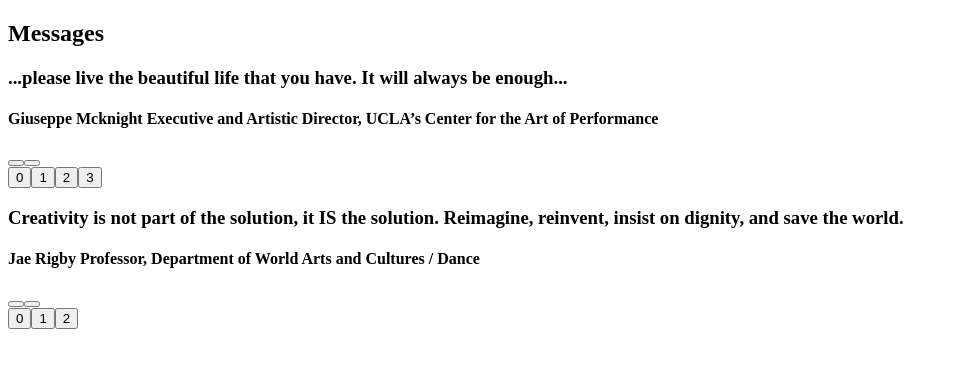
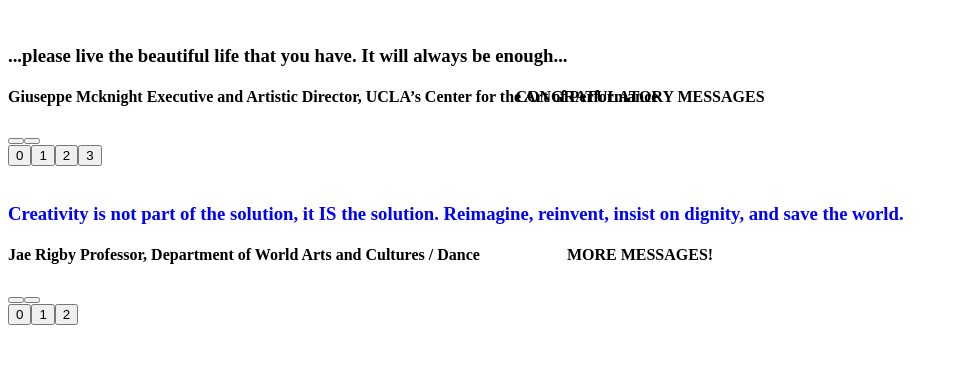
Before and after one commit to mikeymasonic/UA5-challenge, a React app: page / in a window 1280 px wide. Shown: the top 368 px of the page, without its empty margins (0-958 px from the left). Built offline with nearby package versions, Linux system fonts and the light colour scheme.

Commit message:
created conditionary styling for messages

```diff
--- /dev/null
+++ b/src/components/Messages/Messages.css
@@ -0,0 +1,31 @@
+.Slider {
+  --slider-height-percentage: 40%;
+  --slider-transition-duration: 700ms;
+  --organic-arrow-thickness: 4px;
+  --organic-arrow-border-radius: 0px;
+  --organic-arrow-height: 40px;
+  --organic-arrow-color: #26456f;
+  --control-button-width: 10%;
+  --control-button-height: 25%;
+  --control-button-background: transparent;
+  --control-bullet-color: grey;
+  --control-bullet-active-color: black;
+  --loader-bar-color: #851515;
+  --loader-bar-height: 6px;
+  --content-background-color: white;
+}
+
+.Title {
+  font-size: 1rem;
+  position: relative;
+  top: 5rem;
+  z-index: 100;
+  display: flex;
+  justify-content: center;
+  margin: auto;
+  text-transform: uppercase;
+}
+
+.BottomMessage {
+  color: blue;
+}
--- a/src/components/Messages/Messages.jsx
+++ b/src/components/Messages/Messages.jsx
@@ -3,33 +3,59 @@
 import MessagesList from '../MessagesList/MessagesList';
 import AwesomeSlider from 'react-awesome-slider';
 import AwesomeSliderStyles from '../../styles/styles.scss';
+import styles from './Messages.css';
 
 const Messages = () => {
+  const titleTop = messages[0].section_title;
+  const titleBottom = moreMessages[0].section_title;
+
+  const sectionTitleTop = messages[0].section_title;
+  const sectionTitleBottom = moreMessages[0].section_title;
+
   const messageNodes = messages[0].quotes.map((data) => {
     return (
       <div key={data.attribution}>
-        <MessagesList key={data.attribution} {...data} />
+        <MessagesList
+          key={data.attribution}
+          {...data}
+          sectionTitle={sectionTitleTop}
+        />
       </div>
     );
   });
+
   const moreMessageNodes = moreMessages[0].quotes.map((data) => {
     return (
       <div key={data.attribution}>
-        <MessagesList key={data.attribution} {...data} />
+        <MessagesList
+          key={data.attribution}
+          {...data}
+          sectionTitle={sectionTitleBottom}
+        />
       </div>
     );
   });
   return (
     <>
       <section>
-        <h1>Messages</h1>
-        <AwesomeSlider scssModule={AwesomeSliderStyles}>
-          {messageNodes}
-        </AwesomeSlider>
-
-        <AwesomeSlider scssModule={AwesomeSliderStyles}>
-          {moreMessageNodes}
-        </AwesomeSlider>
+        <section className={styles.Top}>
+          <h1 className={styles.Title}>{titleTop}</h1>
+          <AwesomeSlider
+            className={styles.Slider}
+            scssModule={AwesomeSliderStyles}
+          >
+            {messageNodes}
+          </AwesomeSlider>
+        </section>
+        <section className={styles.Bottom}>
+          <h1 className={styles.Title}>{titleBottom}</h1>
+          <AwesomeSlider
+            className={styles.Slider}
+            scssModule={AwesomeSliderStyles}
+          >
+            {moreMessageNodes}
+          </AwesomeSlider>
+        </section>
       </section>
     </>
   );
--- /dev/null
+++ b/src/components/MessagesList/MessagesList.css
@@ -0,0 +1,11 @@
+.MessagesList {
+  color: black;
+}
+
+.TopMessage {
+  color: black;
+}
+
+.BottomMessage {
+  color: blue;
+}
--- a/src/components/MessagesList/MessagesList.jsx
+++ b/src/components/MessagesList/MessagesList.jsx
@@ -1,10 +1,15 @@
 import React from 'react';
 import PropTypes from 'prop-types';
+import styles from './MessagesList.css';
 
-const MessagesList = ({ message, attribution }) => {
+const MessagesList = ({ message, attribution, sectionTitle }) => {
+  const messageTop = <h3 className={styles.TopMessage}>{message}</h3>;
+  const messageBottom = <h3 className={styles.BottomMessage}>{message}</h3>;
+
   return (
-    <div>
-      <h3>{message}</h3>
+    <div className={styles.MessagesList}>
+      {sectionTitle === 'Congratulatory Messages' && messageTop}
+      {sectionTitle === 'More Messages!' && messageBottom}
       <h4>{attribution}</h4>
     </div>
   );
@@ -13,6 +18,7 @@
 MessagesList.propTypes = {
   message: PropTypes.string,
   attribution: PropTypes.string,
+  sectionTitle: PropTypes.string,
 };
 
 export default MessagesList;
--- a/src/styles/styles.scss
+++ b/src/styles/styles.scss
@@ -252,11 +252,12 @@
   }
   &__bullets {
     position: absolute;
-    bottom: -40px;
+    bottom: 5rem;
     width: 100%;
-    display: none;
+    display: flex;
     align-items: center;
     justify-content: center;
+    z-index: 100;
     button {
       @extend %clear-focus;
       padding: 0;
```
Also changed, not shown: public/spec.png (added).
